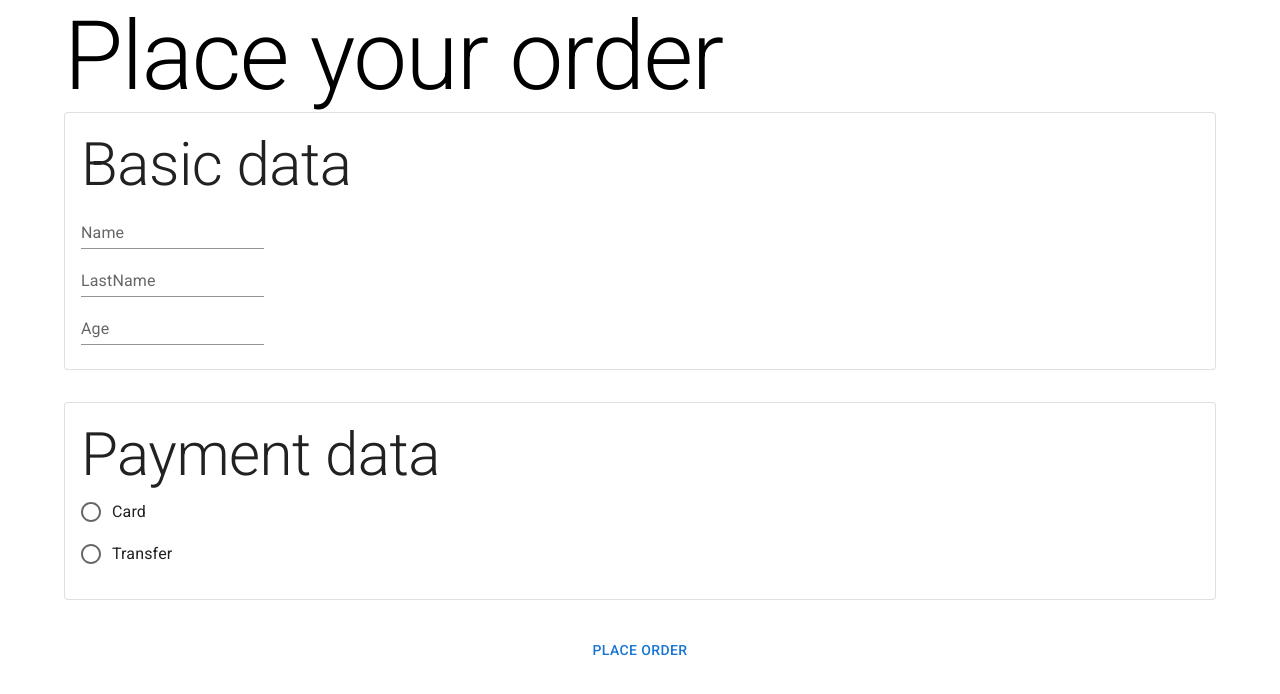
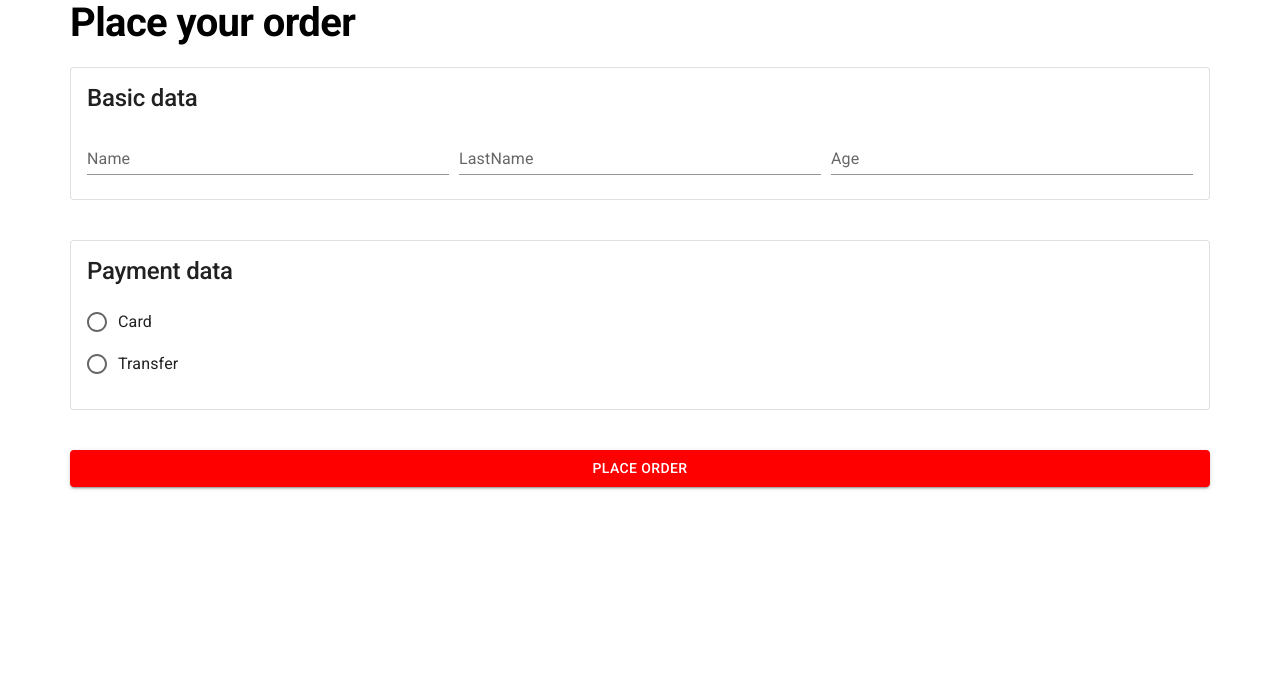
Before and after one commit to majcherrr87/MegaK_Frontowcy_React, a React (Vite) app: page / in a window 1280 px wide. Shown: the top 694 px of the page. Built offline with nearby package versions, Linux system fonts and the light colour scheme.

Commit message:
material Ui end

```diff
--- a/src/App.tsx
+++ b/src/App.tsx
@@ -7,6 +7,8 @@ import { Button } from './ui/Button'
 import { PageHeader } from './ui/PageHeader'
 import { Container } from './ui/Container'
 import { Wrapper } from './ui/Wrapper'
+import { ThemeProvider } from '@mui/material'
+import { theme } from './theme'
 
 export const App = () => {
 	const methods = useForm<OrderData>({
@@ -25,6 +27,7 @@ export const App = () => {
 	}
 
 	return (
+		<ThemeProvider theme={theme}>
 			<Container>
 				<PageHeader>Place your order</PageHeader>
 				<FormProvider {...methods}>
@@ -37,5 +40,6 @@ export const App = () => {
 					</form>
 				</FormProvider>
 			</Container>
+		</ThemeProvider>
 	)
 }
--- a/src/component/BasicData.tsx
+++ b/src/component/BasicData.tsx
@@ -3,6 +3,7 @@ import { Input } from '../ui/Input'
 import { OrderData } from '../schemas/order'
 import { SectionHeader } from '../ui/SectionHeader'
 import { Section } from '../ui/Section'
+import { FormElements } from '../ui/FormElements'
 
 export const BasicData = () => {
 	const {
@@ -12,6 +13,7 @@ export const BasicData = () => {
 	return (
 		<Section>
 			<SectionHeader>Basic data</SectionHeader>
+			<FormElements>
 				<Input
 					type="text"
 					label="Name"
@@ -30,6 +32,7 @@ export const BasicData = () => {
 					{...register('basic.age')}
 					error={errors.basic?.age}
 				/>
+			</FormElements>
 		</Section>
 	)
 }
--- a/src/component/PaymentData.tsx
+++ b/src/component/PaymentData.tsx
@@ -4,6 +4,7 @@ import { OrderData } from '../schemas/order'
 import { RadioGroup } from '../ui/RadioGroup'
 import { SectionHeader } from '../ui/SectionHeader'
 import { Section } from '../ui/Section'
+import { FormElements } from '../ui/FormElements'
 
 export const PaymentData = () => {
 	const {
@@ -17,7 +18,7 @@ export const PaymentData = () => {
 	return (
 		<Section>
 			<SectionHeader>Payment data</SectionHeader>
-
+			<FormElements>
 				<RadioGroup
 					name="payment.type"
 					control={control}
@@ -28,7 +29,7 @@ export const PaymentData = () => {
 				/>
 
 				{type === 'card' ? (
-				<div>
+					<>
 						<RadioGroup
 							name="payment.details.card"
 							control={control}
@@ -44,7 +45,7 @@ export const PaymentData = () => {
 							{...register('payment.details.cardNumber')}
 							error={errors.payment?.details?.cardNumber}
 						/>
-				</div>
+					</>
 				) : null}
 				{type === 'transfer' ? (
 					<Input
@@ -54,6 +55,7 @@ export const PaymentData = () => {
 						error={errors.payment?.details?.iban}
 					/>
 				) : null}
+			</FormElements>
 		</Section>
 	)
 }
--- /dev/null
+++ b/src/theme.ts
@@ -0,0 +1,22 @@
+import { createTheme } from '@mui/material'
+
+export const theme = createTheme({
+	spacing: 10,
+	palette: {
+		primary: {
+			main: '#f00',
+		},
+	},
+	typography: {
+		h1: {
+			fontSize: '2.5rem',
+			marginBottom: 20,
+			fontWeight: 600,
+		},
+		h2: {
+			fontSize: '1.5rem',
+			marginBottom: 15,
+			fontWeight: 500,
+		},
+	},
+})
--- a/src/ui/Button.tsx
+++ b/src/ui/Button.tsx
@@ -7,5 +7,9 @@ export type ButtonProps = {
 }
 
 export const Button = ({ children, type = 'button' }: ButtonProps) => {
-	return <MUIButton type={type}>{children}</MUIButton>
+	return (
+		<MUIButton variant="contained" color="primary" type={type}>
+			{children}
+		</MUIButton>
+	)
 }
--- a/src/ui/FormElements.tsx
+++ b/src/ui/FormElements.tsx
@@ -5,11 +5,12 @@ export type FormElementsProps = {
 	children: ReactNode
 }
 
-const GridContainer = styled(Box)({
+const GridContainer = styled(Box)(({ theme }) => ({
 	display: 'grid',
-})
+	gridTemplateColumns: '1fr 1fr 1fr',
+	gap: theme.spacing(1),
+}))
 
 export const FormElements = ({ children }: FormElementsProps) => {
 	return <GridContainer>{children}</GridContainer>
 }
-//41:50
--- a/src/ui/Input.tsx
+++ b/src/ui/Input.tsx
@@ -16,6 +16,7 @@ export const Input = forwardRef<
 		<div>
 			<TextField
 				label={label}
+				fullWidth
 				variant="standard"
 				error={!!error}
 				helperText={error?.message}
```
Lines whose indentation alone changed are shown as unchanged.
